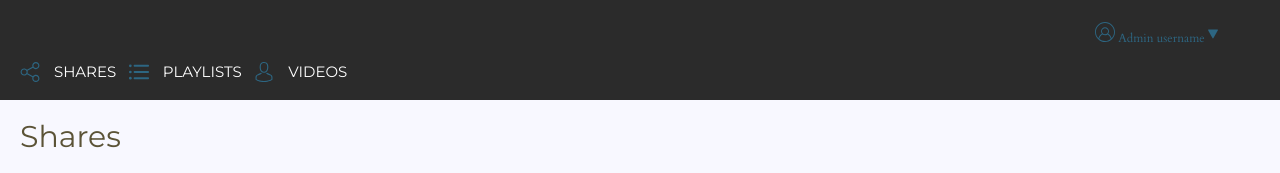
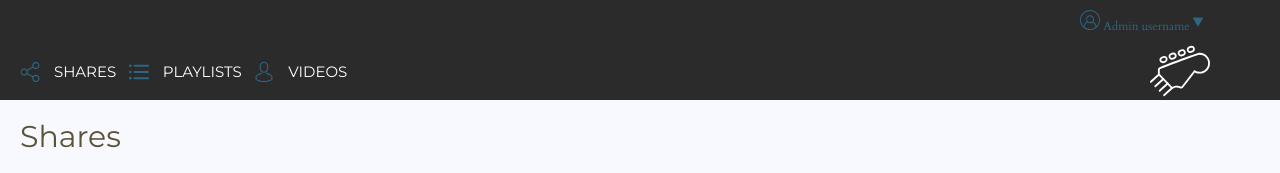
Before and after one commit to stevenleelawson/sl-comp-challenge-two, a plain HTML site: page index.html in a window 1280 px wide. Shown: the top 173 px of the page. Drawn offline with nearby package versions, Linux system fonts and the light colour scheme.

Commit message:
adding logo to header

```diff
--- a/index.html
+++ b/index.html
@@ -30,6 +30,9 @@
           <img src="blue-icons/002-avatar-inside-a-circle.svg" alt="avatar icon">
           Admin username
           <img src="blue-icons/001-down-arrow.svg" alt="down arrow" class="down-arrow">
+          <div class="logo-container">
+            <img src="blue-icons/electric-guitar.svg" alt="electric gitar" class="logo">
+          </div>
         </p>
       </div>
     </header>
--- a/styles.css
+++ b/styles.css
@@ -50,6 +50,7 @@ li {
 
 .admin-user {
   color: #2D6682;
+  margin: 0 0 .7rem 0;
 }
 
 .down-arrow {
@@ -139,12 +140,17 @@ p {
   font-size: 3rem;
   margin: 1.3rem;
 }
-/*main {
-  display: grid;
-  grid-template-columns: 25% 25% 25% 25%;
-  grid-template-rows: 50% 50%;
-}*/
+.logo {
+  height: 6rem;
+  width: 10rem;
+  margin-bottom: 2rem;
+}
 
+.logo-container {
+  display: flex;
+  justify-content: center;
+  align-items: center;
+}
 /*the eight differnt cards, by class*/
 .shares-banner {
   margin: 2rem;
```
Also changed, not shown: blue-icons/electric-guitar.svg (added).
